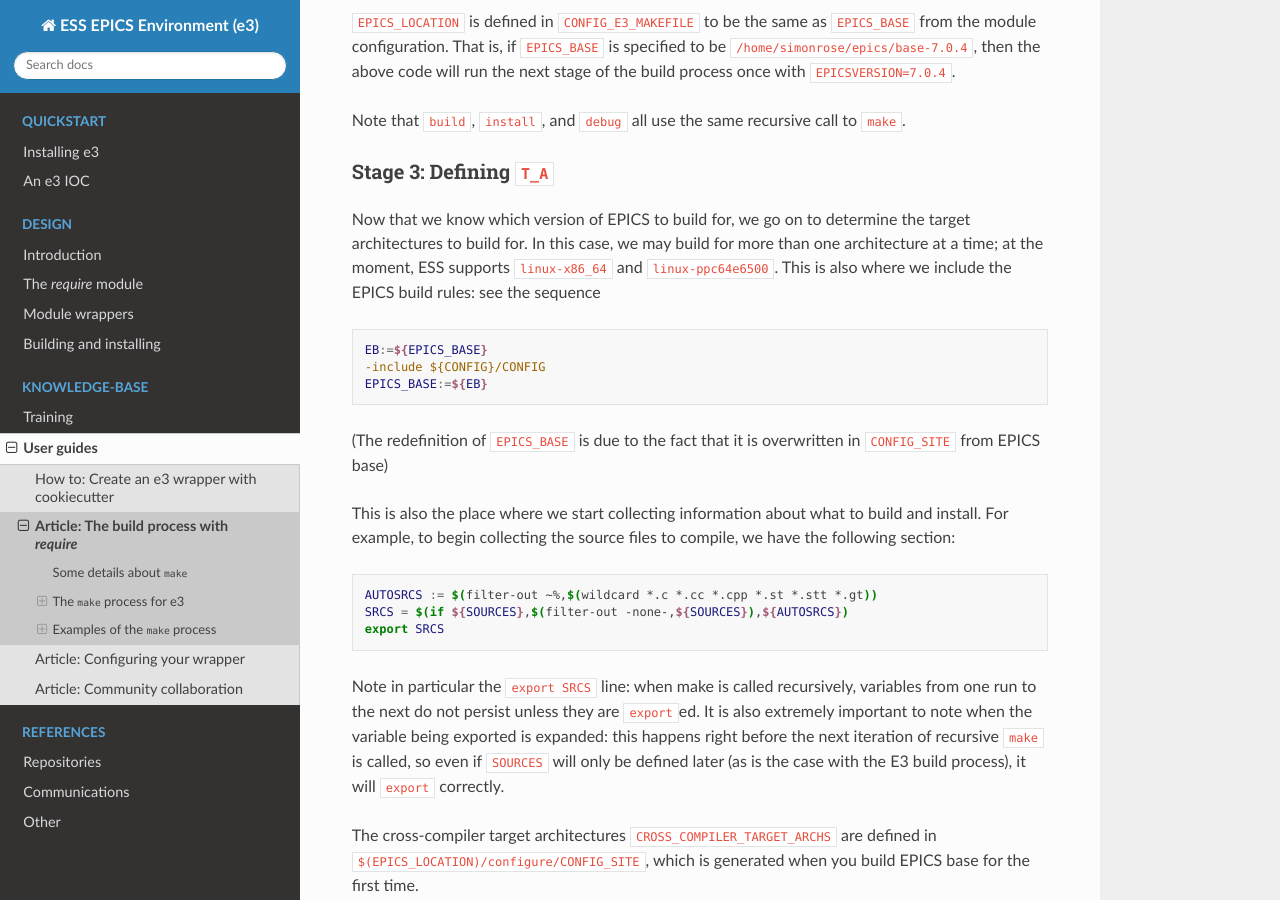
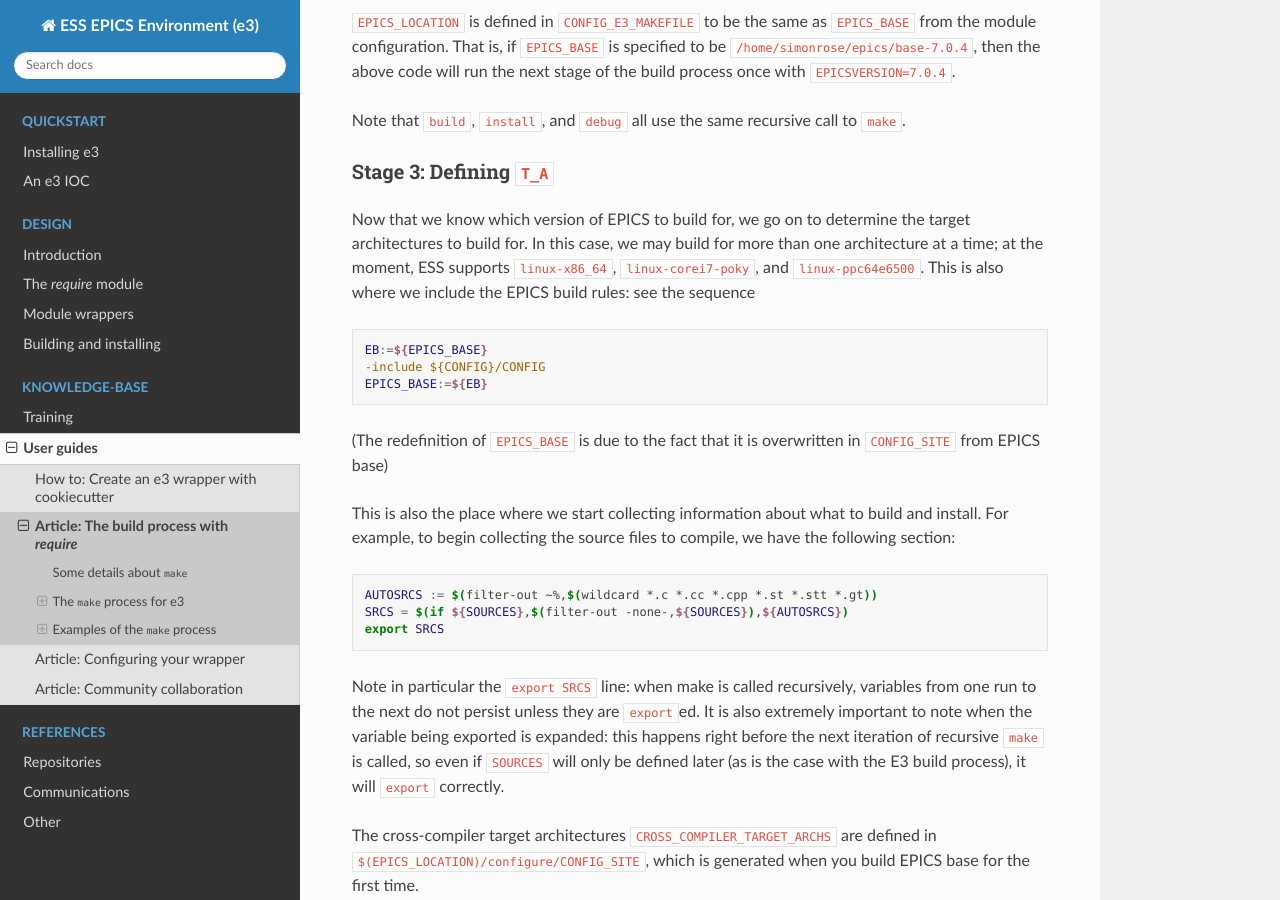
Before and after one commit to ttkorhonen/e3pages, a Sphinx documentation site: the page built from docs/kb/guide/articles/5_build_process.md, in a window 1280 px wide and 900 px high, scrolled down 2326 px. Built offline with Sphinx 7.4.7 and the Read the Docs theme 2.0.0, drawn with Linux system fonts in a browser that asks for light colours.

Commit message:
add corei7-poky architecture

````diff
--- a/docs/kb/guide/articles/5_build_process.md
+++ b/docs/kb/guide/articles/5_build_process.md
@@ -84,7 +84,7 @@ Note that `build`, `install`, and `debug` all use the same recursive call to `ma
 
 ### Stage 3: Defining `T_A`
 
-Now that we know which version of EPICS to build for, we go on to determine the target architectures to build for. In this case, we may build for more than one architecture at a time; at the moment, ESS supports `linux-x86_64` and `linux-ppc64e6500`. This is also where we include the EPICS build rules: see the sequence
+Now that we know which version of EPICS to build for, we go on to determine the target architectures to build for. In this case, we may build for more than one architecture at a time; at the moment, ESS supports `linux-x86_64`, `linux-corei7-poky`, and `linux-ppc64e6500`. This is also where we include the EPICS build rules: see the sequence
 
 ```makefile
 EB:=${EPICS_BASE}
````
